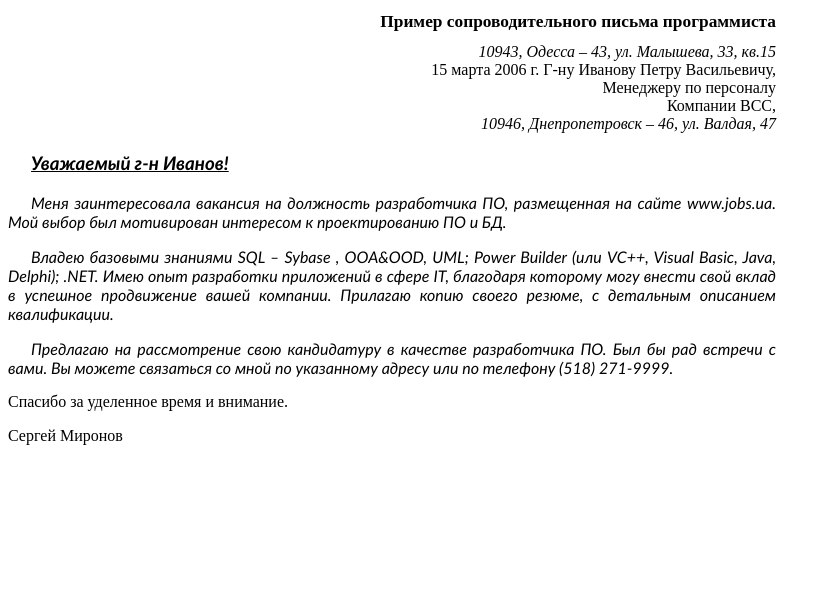
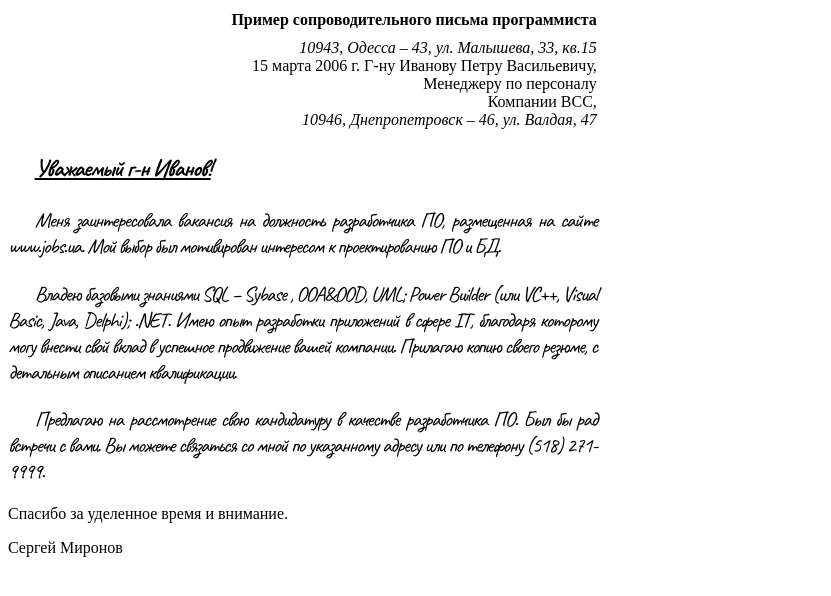
Before and after one commit to ViolettaKurilina/ViolettaKurilina, a plain HTML site: page 1_CSS/base2/index.html in a window 1280 px wide. Shown: the whole page, without its empty margins (0-831 px from the left). Drawn offline with Linux system fonts and the light colour scheme.

Commit message:
корректировки

```diff
--- a/1_CSS/base2/index.html
+++ b/1_CSS/base2/index.html
@@ -1,29 +1,34 @@
 <!DOCTYPE html>
 <HTML>
 <HEAD><META charset="utf-8"><TITLE>Пример страницы</TITLE>
+<link rel="preconnect" href="https://fonts.googleapis.com">
+<link rel="preconnect" href="https://fonts.gstatic.com" crossorigin>
+<link href="https://fonts.googleapis.com/css2?family=Caveat:wght@400;600;700&display=swap" rel="stylesheet">
 <style>
     body{
-        width: 60%;
-    }
-    h1{
-        text-align: right;
-        font-size: 13pt;
+        width: 46%;
     }
     header{
         text-align: right;
     }
+    h1{
+       font-size: 12pt;
+
+    }
     h3{
-       text-indent:3%;
-       font-family: 'Trebuchet MS', 'Lucida Sans Unicode', 'Lucida Grande', 'Lucida Sans', Arial, sans-serif;
-       font-style: italic;
+       font-family: 'Caveat', cursive;
+       text-indent: 20pt;
        text-decoration: underline;
-       font-weight: 700;
+       font-size: 18pt;
+       font-stretch: expanded;
+       letter-spacing: -1pt;
     }
     article p{
-        text-indent:3%;
-        font-family:'Trebuchet MS', 'Lucida Sans Unicode', 'Lucida Grande', 'Lucida Sans', Arial, sans-serif;
-        font-style:italic;
+        font-family: 'Caveat', cursive;
+        text-indent: 20pt;
+        font-size: 16pt;
         text-align:justify;
+        letter-spacing: -1pt;
         }
 </style>
 
```
